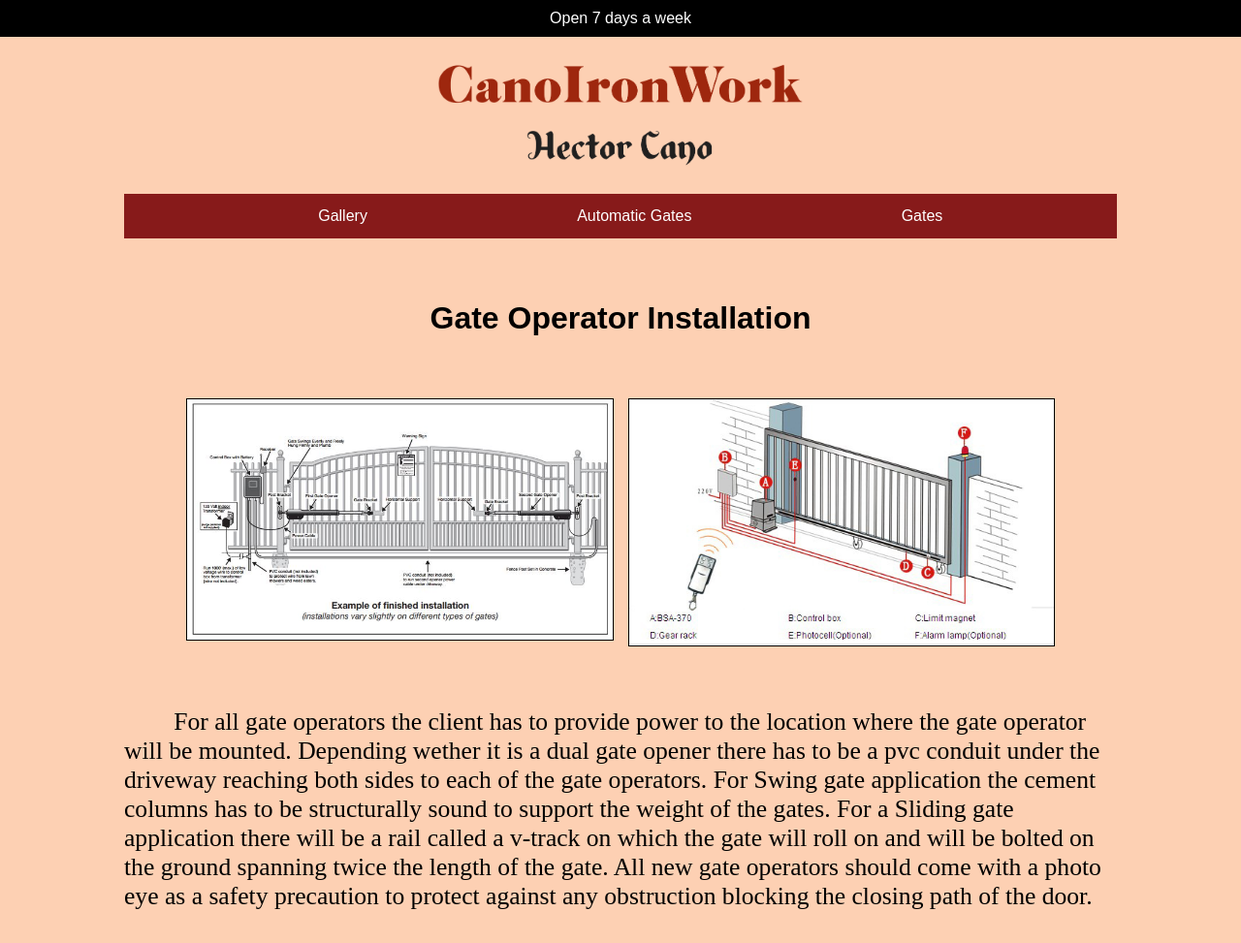
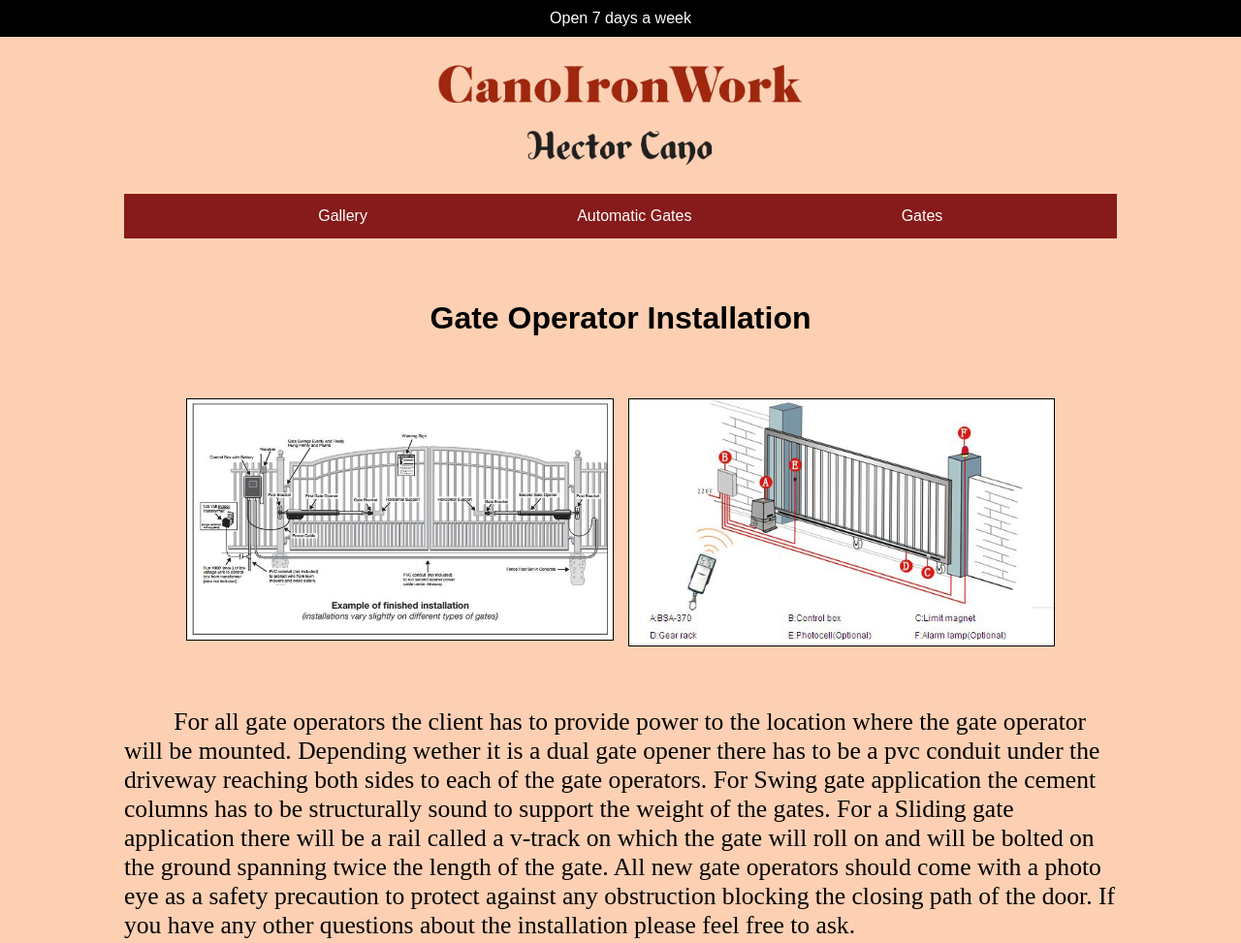
Before and after one commit to Hecano7/canoironwork, a website: page Public/automatic.html in a window 1280 px wide. Shown: the top 973 px of the page at 97% size. Drawn offline with Linux system fonts and the light colour scheme.

Commit message:
testing github authentication

```diff
--- a/Public/automatic.html
+++ b/Public/automatic.html
@@ -40,7 +40,7 @@
     <img src="./pics/automatic/Double-Swing-Gate-Operator.jpg" onclick="imageClick(this)">
     <img src="./pics/automatic/Sliding-Gate-Operator.jpg" onclick="imageClick(this)">
   </div>
-  <p class="automatic">For all gate operators the client has to provide power to the location where the gate operator will be mounted. Depending wether it is a dual gate opener there has to be a pvc conduit under the driveway reaching both sides to each of the gate operators. For Swing gate application the cement columns has to be structurally sound to support the weight of the gates. For a Sliding gate application there will be a rail called a v-track on which the gate will roll on and will be bolted on the ground spanning twice the length of the gate. All new gate operators should come with a photo eye as a safety precaution to protect against any obstruction blocking the closing path of the door.   </p>
+  <p class="automatic">For all gate operators the client has to provide power to the location where the gate operator will be mounted. Depending wether it is a dual gate opener there has to be a pvc conduit under the driveway reaching both sides to each of the gate operators. For Swing gate application the cement columns has to be structurally sound to support the weight of the gates. For a Sliding gate application there will be a rail called a v-track on which the gate will roll on and will be bolted on the ground spanning twice the length of the gate. All new gate operators should come with a photo eye as a safety precaution to protect against any obstruction blocking the closing path of the door. If you have any other questions about the installation please feel free to ask. </p>
   <div class="wpb_text_column wpb_content_element  vc_custom_1550258783080"
     style="background-color: rgb(135, 26, 26);width: 100%;height: 6em;padding: 2% 0 2% 0;">
     <p style="text-align: center;"><span style="color: #ffffff; font-size: 23px;"><strong>Security Bars&nbsp;
```
